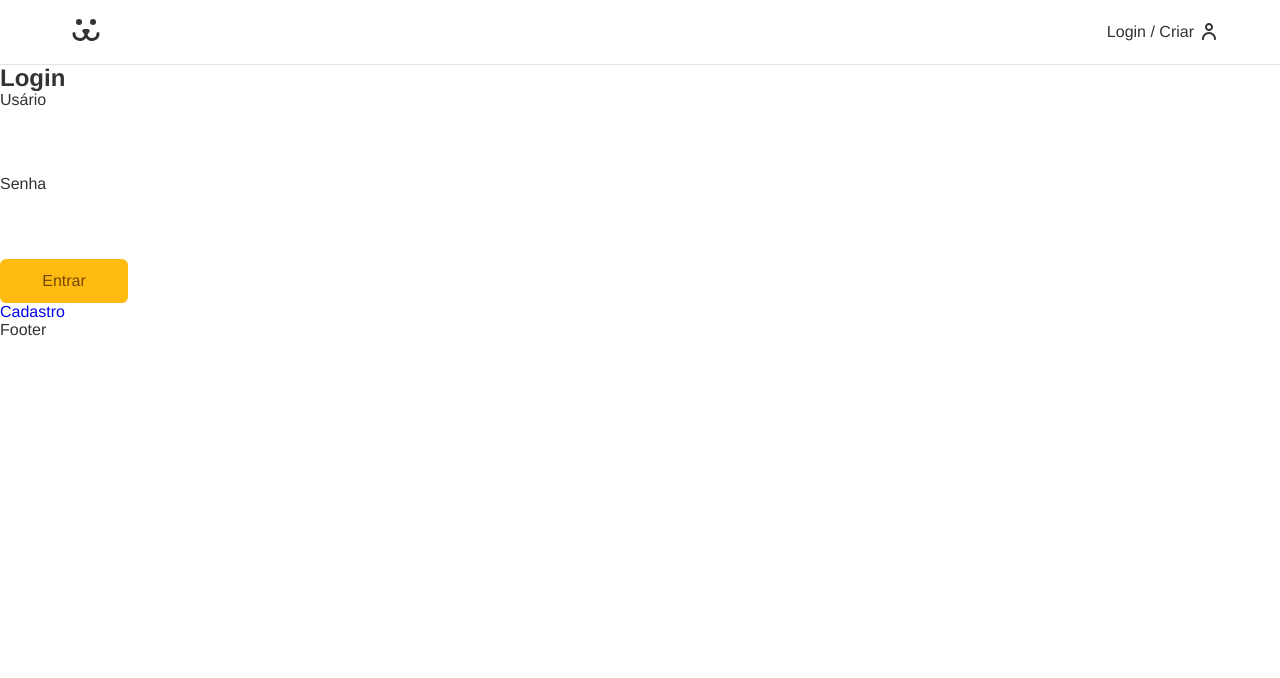
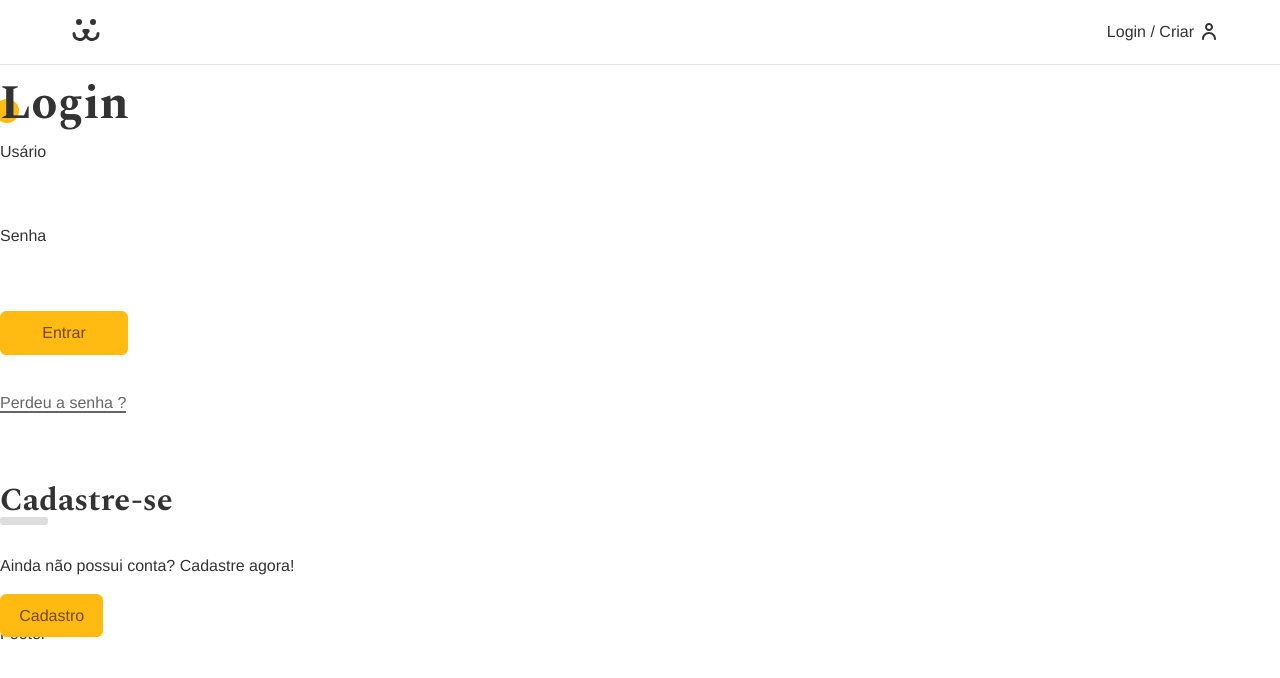
Before and after one commit to joaopedroalb/ImageGallery, a React (Create React App) app: page /login in a window 1280 px wide. Shown: the top 678 px of the page. Built offline with nearby package versions, Linux system fonts and the light colour scheme.

Commit message:
feat: update style login form page

```diff
--- a/src/App.css
+++ b/src/App.css
@@ -1,3 +1,5 @@
+@import url('https://fonts.googleapis.com/css2?family=Poppins:wght@100;200;300;400;500;600;700;800;900&family=Reem+Kufi:wght@400;500;600;700&family=Roboto:wght@100;300;400;500;700;900&family=Spectral:wght@700&display=swap');
+
 :root{
   --black:#333;
   --yellow:#fb1;
@@ -5,7 +7,7 @@
   ---white: #eee;
 
   --type-first:Helvetica,sans-serif,Arial;
-  --type-second:'Spectral',Georgia;
+  --type-second:'Spectral',georgia;
 }
 
 *{
@@ -51,3 +53,39 @@ a{
   padding: 0 1rem;
   margin: 0 auto;
 }
+
+.title{
+  font-family: var(--type-second);
+  line-height: 1;
+  font-size: 3rem;
+  margin: 1rem 0;
+  position: relative;
+  z-index: 1;
+}
+
+.title::after{
+  content: '';
+  display: block;
+  width: 1.5rem;
+  height: 1.5rem;
+  background-color: var(--yellow);
+  position: absolute;
+  bottom: 5px;
+  left: -5px;
+  border-radius: 1.2rem;
+  z-index: -1;
+}
+
+.animeLeft{
+  opacity: 0;
+  transform: translateX(-20px);
+  animation: animeLeft .3s forwards;
+
+}
+
+@keyframes animeLeft {
+  to{
+    opacity: 1;
+    transform: initial;
+  }
+}
--- /dev/null
+++ b/src/components/Helper/Error.js
@@ -0,0 +1,10 @@
+import React from 'react'
+
+export const Error = ({error}) => {
+    if(!error) return null
+    return (
+        <p style={{color:'#f31',margin:'1rem 0'}}>
+            {error}
+        </p>
+    )
+}
--- a/src/pages/Login/LoginForm.js
+++ b/src/pages/Login/LoginForm.js
@@ -4,6 +4,11 @@ import Button from '../../components/Forms/Button';
 import Input from '../../components/Forms/Input';
 import useForm from '../../Hooks/useForm';
 import { UserContext } from '../../context/UserContext';
+
+import styles from './loginform.module.css'
+import stylesBtn from '../../components//Forms/Button/styles.module.css'
+
+import { Error } from '../../components/Helper/Error';
 
 export default function LoginForm() {
     const username = useForm();
@@ -19,16 +24,23 @@ export default function LoginForm() {
     }
 
     return (
-        <section onSubmit={handleSubmit}>
-            <h1>Login</h1>
-            <form action=''>
+        <section className={`animeLeft`}>
+            <h1 className='title'>Login</h1>
+            <form className={styles.form} onSubmit={handleSubmit}>
                 <Input label='Usário' type='text' name='user' {...username}/>
                 <Input label='Senha' type='password' name='password' {...password}/>
 
                 {loading ? <Button disabled>Carregando</Button>:<Button>Entrar</Button>}
-                {error&&<p>{error}</p>}
+                <Error error={error}/>
             </form>
-            <Link to="/login/create">Cadastro</Link>
+            <Link to="/login/perde" className={styles.lost}>Perdeu a senha ?</Link>
+            <div className={styles.create}>
+                <h2 className={styles.subtitle}>Cadastre-se</h2>
+                <p>Ainda não possui conta? Cadastre agora!</p>
+            </div>
+            <Link to="/login/create" className={stylesBtn.button}>
+                Cadastro
+            </Link>
         </section>
     )
 }
--- a/src/pages/Login/loginform.module.css
+++ b/src/pages/Login/loginform.module.css
@@ -0,0 +1,47 @@
+.form{
+    margin-bottom: 2rem;
+}
+
+.lost{
+    display: inline-block;
+    color: #666;
+    padding: .5rem 0;
+    line-height: 1;
+
+}
+
+.lost::after{
+    content: '';
+    height: 2px;
+    width: 100%;
+    background-color: currentColor;
+    display: block;
+}
+
+.create{
+    margin-top: 4rem;
+
+}
+
+.create p{
+    margin: 2rem 0;
+}
+
+.subtitle{
+    font-family: var(--type-second);
+    line-height: 1;
+    font-size: 2rem;
+}
+
+.subtitle::after{
+    content: '';
+    display: block;
+    background: #ddd;
+    height: .5rem;
+    width: 3rem;
+    border-radius: .2rem;
+}
+
+.btnCreate{
+
+}
```
